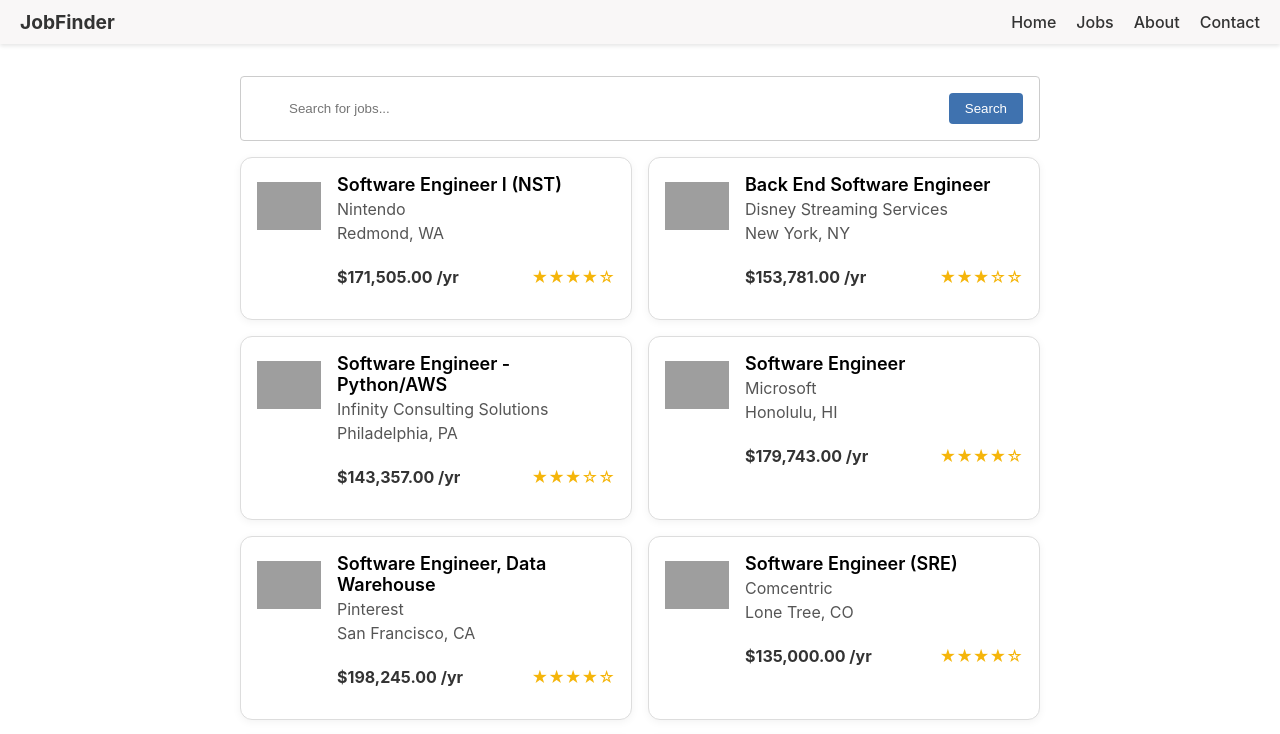
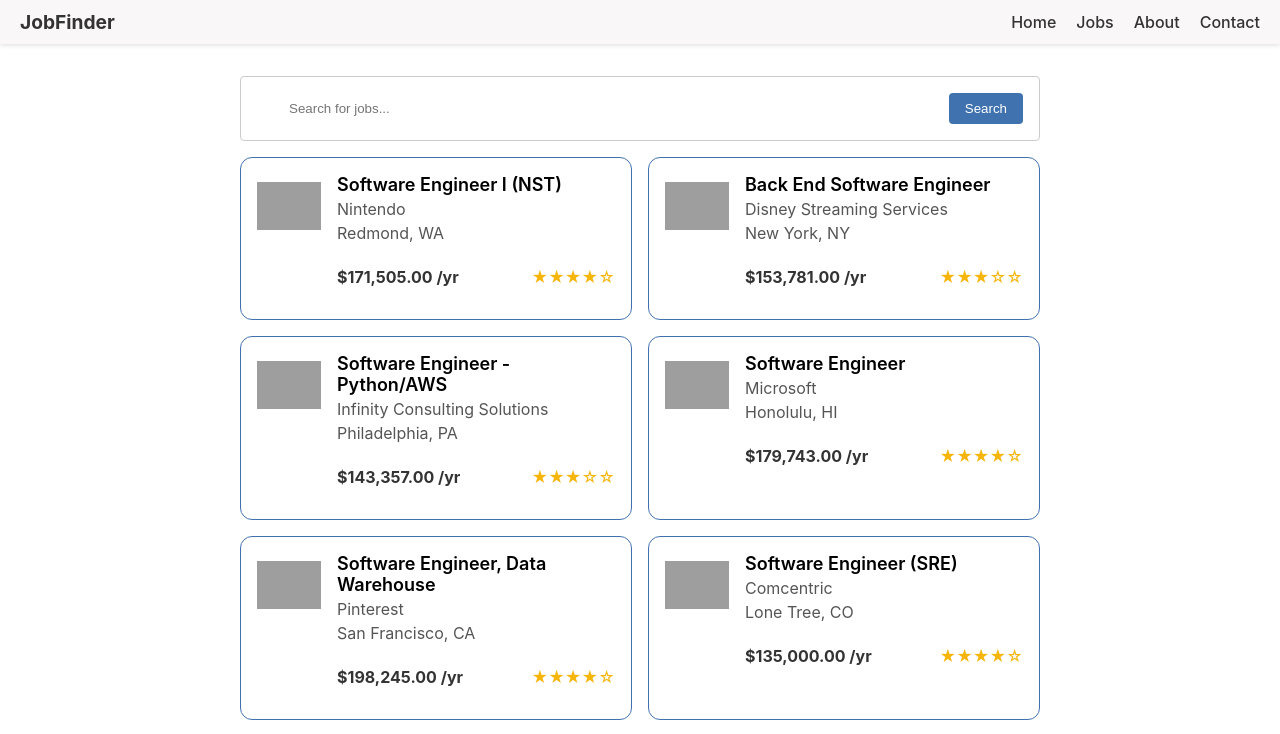
Before and after one commit to Nicola-12/JobFinder, a Vue app in the folder desafio-clinical/: page / in a window 1280 px wide. Shown: the top 734 px of the page. Built offline with nearby package versions, Linux system fonts and the light colour scheme; grey boxes are pictures that could not be loaded; some icons are missing; the HTML template or start-up script is replaced by a standard one.

Commit message:
feat: seach for job, using title, company and location

```diff
--- a/desafio-clinical/src/App.vue
+++ b/desafio-clinical/src/App.vue
@@ -1,8 +1,36 @@
 <script lang="ts" setup>
+import { computed, ref } from 'vue';
 import JobCard from './components/JobCard.vue';
 import NavBar from './components/NavBar.vue';
 import SearchField from './components/SearchField.vue';
 import { data } from './data';
+
+const searchValue = ref('');
+
+const onSearch = (value: string) => {
+  searchValue.value = value;
+};
+
+const filteredJobs = computed(() => {
+  if (!searchValue.value) {
+    return data;
+  }
+
+  const lowerCaseSearchValue = searchValue.value.toLowerCase();
+
+  return data.filter((job) => {
+    const jobTitle = job.jobTitleText.toLowerCase();
+    const companyName = job.companyName.toLowerCase();
+    const locationName = job.locationName.toLowerCase();
+
+    return (
+      jobTitle.includes(lowerCaseSearchValue) ||
+      companyName.includes(lowerCaseSearchValue) ||
+      locationName.includes(lowerCaseSearchValue)
+    );
+  });
+});
+
 </script>
 
 <template>
@@ -10,9 +38,9 @@
     <NavBar />
   </header>
   <main>
-    <SearchField :on-search="(val) => console.log(val)" />
+    <SearchField :on-search="onSearch" />
     <div class="job-list">
-      <JobCard v-for="(job, index) in data" :key="index" :job="job" />
+      <JobCard v-for="(job, index) in filteredJobs" :key="index" :job="job" />
     </div>
   </main>
 </template>
--- a/desafio-clinical/src/components/JobCard.vue
+++ b/desafio-clinical/src/components/JobCard.vue
@@ -47,11 +47,17 @@
     display: flex;
     align-items: flex-start;
     background: #fff;
-    border: 1px solid #ddd;
+    border: 1px solid var(--primary-color);
     border-radius: 12px;
     padding: 16px;
     gap: 16px;
-    box-shadow: 0 2px 8px rgba(0, 0, 0, 0.05);
+    cursor: pointer;
+    transition: all 0.2s ease-in-out;
+}
+
+.job-card:hover {
+    box-shadow: 0 1px 8px var(--secondary-color);
+    transform: translateY(-2px);
 }
 
 .company-logo {
--- a/desafio-clinical/src/components/SearchField.vue
+++ b/desafio-clinical/src/components/SearchField.vue
@@ -11,13 +11,19 @@
 
 const searchValue = ref(defaultValue || '');
 
+function onEnterPressed(event: KeyboardEvent) {
+    if (event.key === 'Enter') {
+        onSearch?.(searchValue.value);
+    }
+}
 </script>
+
 <template>
     <div class="search-field">
         <div class="leading">
             <MagnifyIcon class="search-icon" />
         </div>
-        <input v-model="searchValue" type="text" placeholder="Search for jobs..." />
+        <input v-model="searchValue" @keyup.enter="onEnterPressed" type="text" placeholder="Search for jobs..." />
         <button v-on:click="() => onSearch?.(searchValue)" class="search-button">Search</button>
     </div>
 </template>
```
